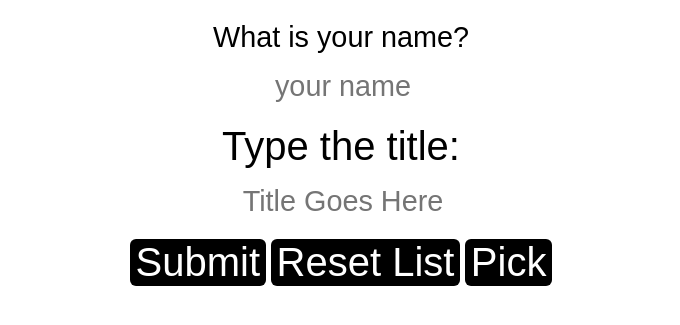
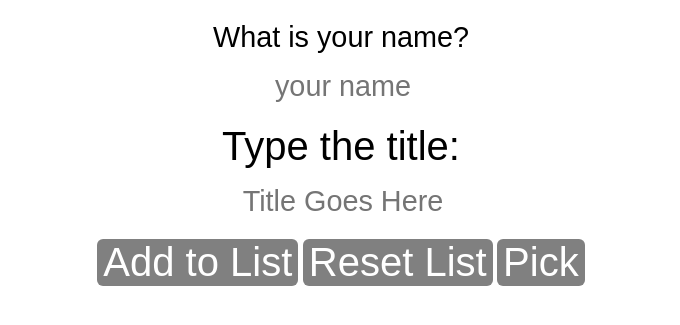
Before and after one commit to Celofyz/Project0, a plain HTML site: page body.html in a window 1280 px wide. Shown: the part 143-468 px from the top of the page, without its empty margins (299-979 px from the left). Drawn offline with Linux system fonts and the light colour scheme; a web font is replaced by a local one.

Commit message:
Konieczne wysłanie posta z imieniem i potwierdzeniem, to znaczy na razie jest konfirmacja, będą potrzebne dwa pliki HTML zamiast tego jednego, który jest teraz. ALBO Alert Box z wpisaniem tekstu przy submitowaniu wyboru z listy.

```diff
--- a/body.html
+++ b/body.html
@@ -15,18 +15,17 @@
     <form id="amino-clear" method="POST" action="/clearAminos"></form>
     <form id="amino-pick" method="GET" action="/getrandomamino" enctype="text/plain"></form>
 
-    <form id="name-input" method="POST" action="/inputname" enctype="text/plain">
+    <form id="name-input" method="POST" action="/inputname" enctype="text/plain" onsubmit="return confirm('Potwierdź');">
 
       <label for="uname"> What is your name? </label>
       <input type="text" name="uname" autocomplete="off" placeholder="your name">
 
     </form>
 
-
     <label for="title"> Type the title: </label><br>
     <input type="text" name="title" placeholder="Title Goes Here" autofocus autocomplete="off" form="amino-input"><br>
-    <input type="submit" value="Submit" form="amino-input">
-    <input type="submit" value="Reset List" form="amino-clear">
-    <input type="submit" value="Pick" form="amino-pick"><br>
+    <input type="submit" id="SubmitB" value="Add to List" form="amino-input" disabled>
+    <input type="submit" id="ResetB" value="Reset List" form="amino-clear" disabled>
+    <input type="submit" id="PickB" value="Pick" form="amino-pick" disabled><br>
   </body>
 </html>
--- a/public/style.css
+++ b/public/style.css
@@ -63,6 +63,11 @@ input[type=submit]{
   margin-bottom: 20px;
 }
 
+input[type=submit]:disabled{
+  color: #fff;
+  background-color: #808080;
+}
+
 a{
   animation: 1s ease normal forwards 1 fadein;
   padding: 2px;
```
